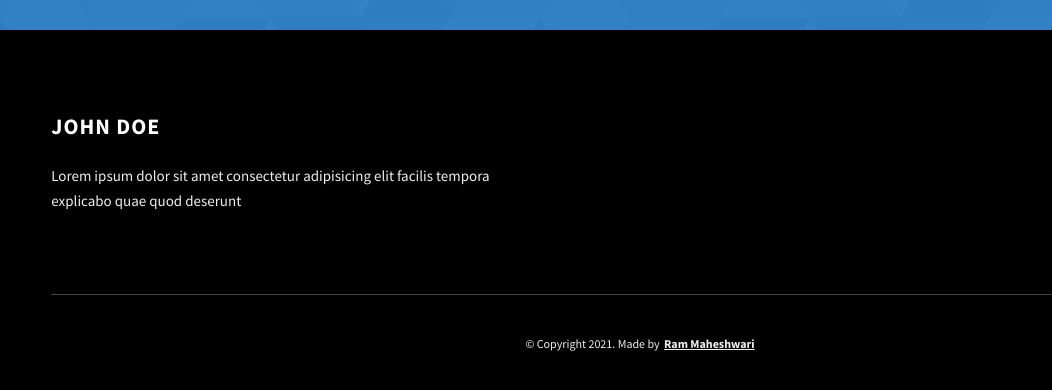
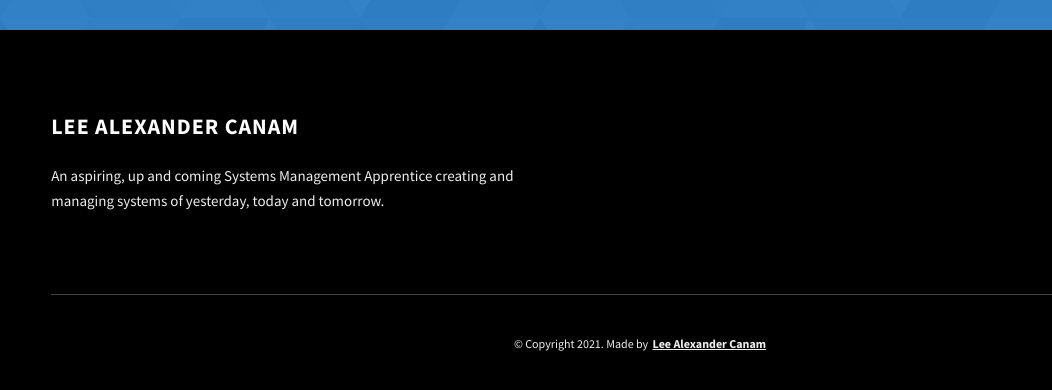
Before and after one commit to Leetus91/ePortfolio, a website: page Dopefolio-main/index.html in a window 1280 px wide. Shown: the part 4795-5185 px from the top of the page, 0-1052 px from the left. Drawn offline with Linux system fonts and the light colour scheme.

Commit message:
Footer and copyright updated. credit included

```diff
--- a/Dopefolio-main/index.html
+++ b/Dopefolio-main/index.html
@@ -282,10 +282,9 @@
     <section id="contact" class="contact sec-pad dynamicBg">
       <div class="main-container">
         <h2 class="heading heading-sec heading-sec__mb-med">
-          <span class="heading-sec__main heading-sec__main--lt">Contact</span>
+          <span class="heading-sec__main heading-sec__main--lt">Contact Me</span>
           <span class="heading-sec__sub heading-sec__sub--lt">
-            Lorem ipsum dolor sit amet consectetur adipisicing elit. Hic facilis
-            tempora explicabo quae quod deserunt eius sapiente
+            Reach out to me and let's have a coffee! I'd love to learn more about you, and you learn about me.
           </span>
         </h2>
         <div class="contact__form-container">
@@ -377,19 +376,18 @@
             </div>
           </div>
           <div class="main-footer__row main-footer__row-2">
-            <h4 class="heading heading-sm text-lt">John Doe</h4>
+            <h4 class="heading heading-sm text-lt">Lee Alexander Canam</h4>
             <p class="main-footer__short-desc">
-              Lorem ipsum dolor sit amet consectetur adipisicing elit facilis
-              tempora explicabo quae quod deserunt
+              An aspiring, up and coming Systems Management Apprentice creating and managing systems of yesterday, today and tomorrow.
             </p>
           </div>
         </div>
 
-        <!-- If you give me some credit or shoutout here by linking to my website, then it will be a big thing for me and will help me a lot :) -->
+        <!-- Original Source Code for ALL files, images and scripts provided by the friendly: https://www.rammaheshwari.com/ -->
         <div class="main-footer__lower">
           &copy; Copyright 2021. Made by
-          <a rel="noreferrer" target="_blank" href="https://rammaheshwari.com"
-            >Ram Maheshwari</a
+          <a rel="noreferrer" target="_blank" href="https://linkedin.com/in/leecanam/"
+            >Lee Alexander Canam</a
           >
         </div>
       </div>
```
